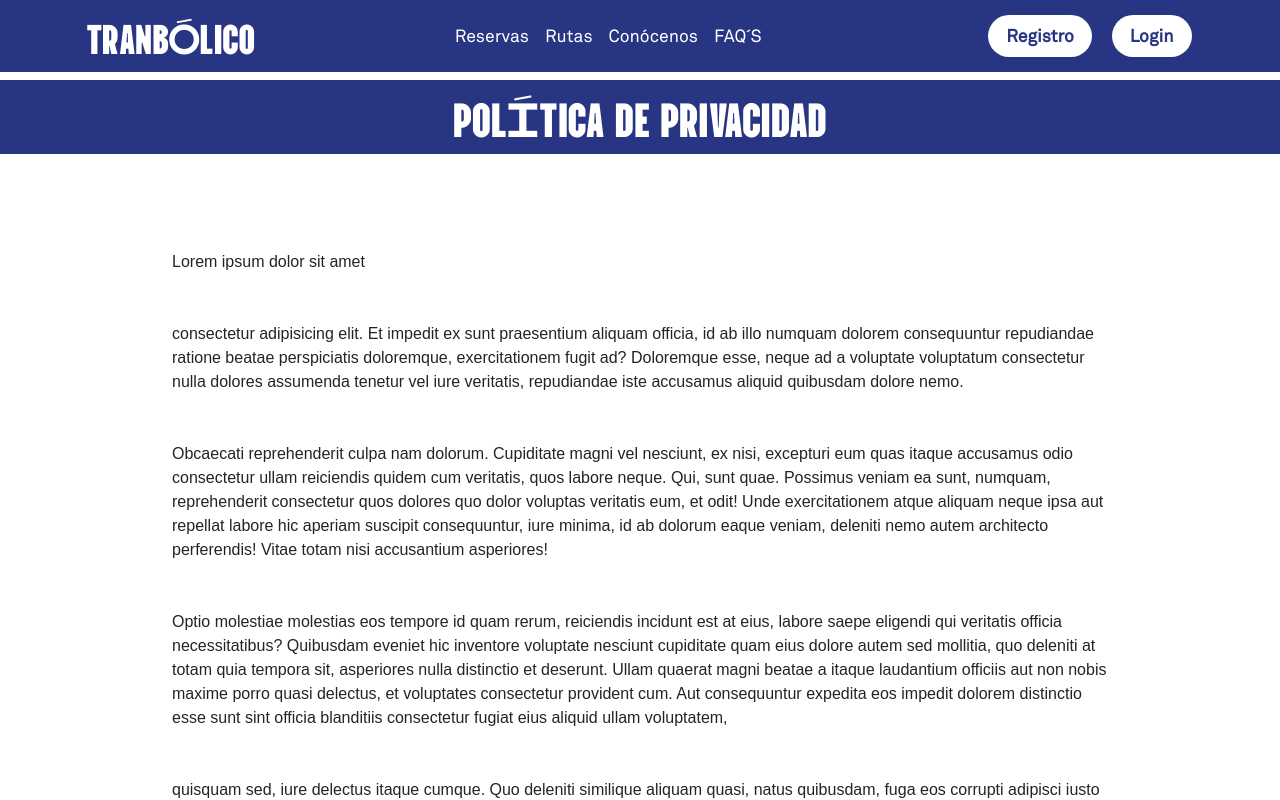
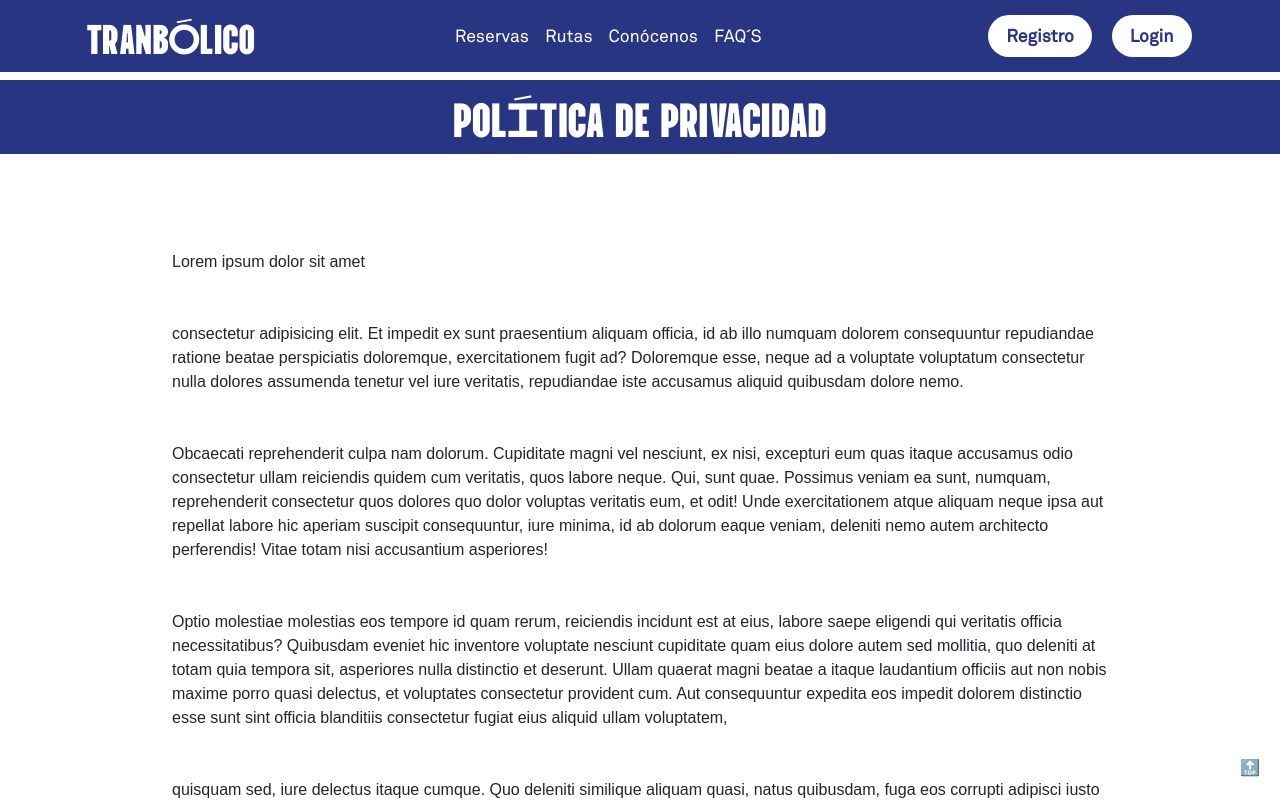
Before and after one commit to PabloVillalbaAlcaide/Tranbolico-App, a React (Vite) app in the folder Client/: page /privacyPolicy in a window 1280 px wide. Shown: the top 800 px of the page. Built offline with nearby package versions, Linux system fonts and the light colour scheme; a web font is replaced by a local one.

Commit message:
scrollToTop y arreglos varios

```diff
--- a/Client/src/components/NavBarApp/NavBarApp.jsx
+++ b/Client/src/components/NavBarApp/NavBarApp.jsx
@@ -23,7 +23,7 @@ export const NavBarApp = () => {
 
   const handleNavigation = () => {
     if (globalState.user) {
-      navigate("/reservations");
+      navigate("/historical");
     } else {
       navigate("/login");
     }
--- /dev/null
+++ b/Client/src/components/ScrollTopButton/ScrollTopButton.jsx
@@ -0,0 +1,14 @@
+import "./scrollTopButton.scss";
+
+export const ScrollTopButton = () => {
+  const scrollTotop = () => {
+    window.scrollTo({ top: 0, behavior: "smooth" });
+  };
+  return (
+    <>
+      <span onClick={scrollTotop} className="go-to-top position-fixed">
+        🔝
+      </span>
+    </>
+  );
+};
--- /dev/null
+++ b/Client/src/components/ScrollTopButton/scrollTopButton.scss
@@ -0,0 +1,6 @@
+.go-to-top {
+  bottom: 20px;
+  right: 20px;
+  cursor: pointer;
+  z-index: 1000;
+}
--- a/Client/src/pages/Home/Home.jsx
+++ b/Client/src/pages/Home/Home.jsx
@@ -16,7 +16,7 @@ export const Home = () => {
 
   const handleNavigation = () => {
     if (globalState.user) {
-      navigate('/reservations');
+      navigate('/historical');
     } else {
       navigate('/login');
     }
--- a/Client/src/pages/PrivacyPolicy/PrivacyPolicy.jsx
+++ b/Client/src/pages/PrivacyPolicy/PrivacyPolicy.jsx
@@ -1,5 +1,5 @@
-import React from "react";
 import { Row } from "react-bootstrap";
+import { ScrollTopButton } from "../../components/ScrollTopButton/ScrollTopButton";
 
 export const PrivacyPolicy = () => {
   return (
@@ -13,6 +13,7 @@ export const PrivacyPolicy = () => {
         <div className="w-75 text-left py-5">
           <p className="my-5">
             Lorem ipsum dolor sit amet
+            </p>
             <p className="my-5">
               consectetur adipisicing elit. Et impedit
               ex sunt praesentium aliquam officia, id ab illo numquam dolorem
@@ -133,6 +134,7 @@ export const PrivacyPolicy = () => {
               quasi ab quos dicta magnam sed dolorem quae architecto corrupti hic
               cum facere, reiciendis iure modi doloremque inventore. Doloremque
             </p>
+            <p className="my-5">
               eos voluptatibus rem ad deserunt accusamus sunt sapiente veniam
               mollitia incidunt perspiciatis, odio voluptates doloribus. Sit fuga
               minima cumque amet vitae inventore ducimus, voluptas eius, explicabo
@@ -145,6 +147,8 @@ export const PrivacyPolicy = () => {
               ipsum dicta nisi iure est vero ad modi, veniam, quas ab! Sint, nisi
               aliquid. Officia, atque dignissimos.
             </p>
+
+          <ScrollTopButton />
         </div>
       </Row>
     </>
--- a/Client/src/pages/detailReservation/DetailReservation.jsx
+++ b/Client/src/pages/detailReservation/DetailReservation.jsx
@@ -20,6 +20,7 @@ export const DetailReservation = () => {
           headers: { Authorization: `Bearer ${globalState.token}` },
         }
       );
+      navigate("/confirmReservation");
     } catch (err) {
       console.log(err);
     }
```
Lines whose indentation alone changed are shown as unchanged.
